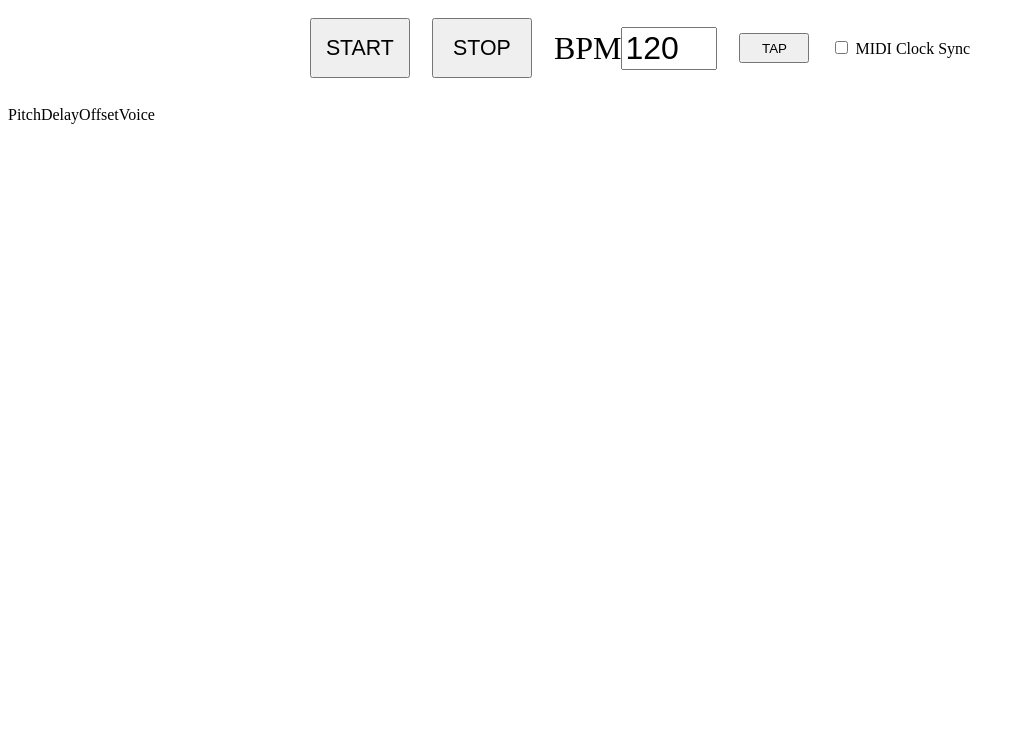
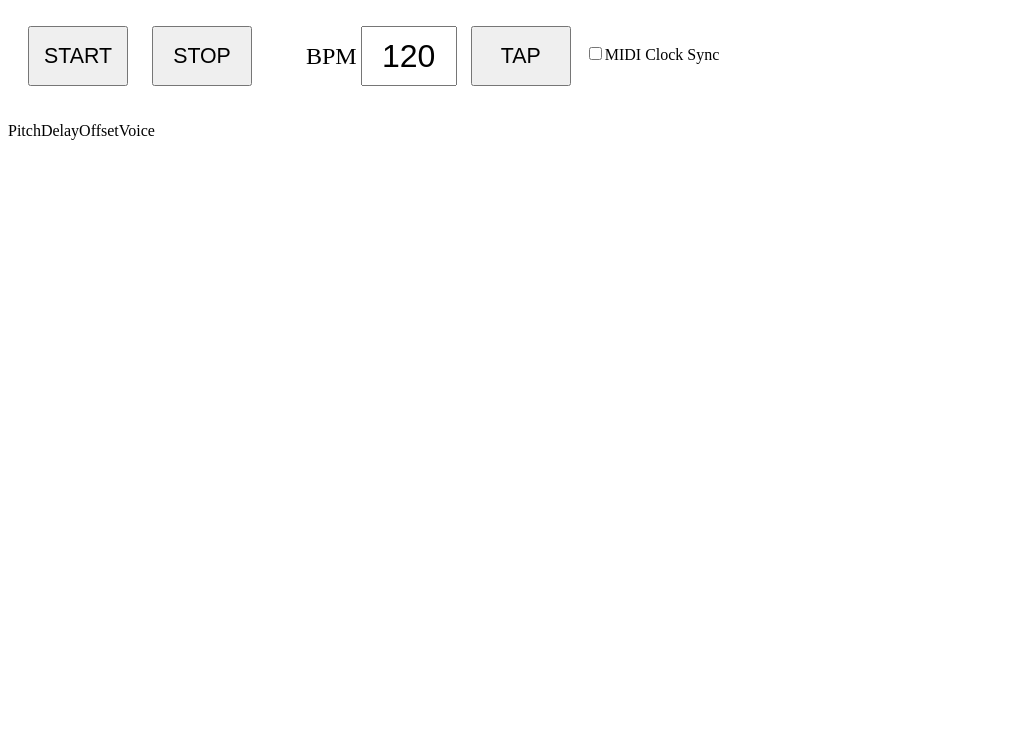
Before and after one commit to mizuhiki/TrendSampler, a plain HTML site: page client/index.html in a window 1280 px wide. Shown: the part 60-800 px from the top of the page, without its empty margins (0-1025 px from the left). Drawn offline with nearby package versions, Linux system fonts and the light colour scheme; no server answers.

Commit message:
Refactoring: Added css for index.html

```diff
--- /dev/null
+++ b/client/index.css
@@ -0,0 +1,15 @@
+.transportButton {
+    width: 100px;
+    height: 60px;
+    font-size: 16pt;
+    margin: 10px;
+    vertical-align: middle;
+}
+
+.bpmInput {
+    height: 60px;
+    width: 3em;
+    font-size: 24pt;
+    vertical-align: middle;
+    text-align: center;
+}
--- a/client/index.html
+++ b/client/index.html
@@ -4,10 +4,12 @@
     <link rel="stylesheet" href="https://ajax.googleapis.com/ajax/libs/jqueryui/1.11.4/themes/smoothness/jquery-ui.css">
     <script src="https://ajax.googleapis.com/ajax/libs/jqueryui/1.11.4/jquery-ui.min.js"></script>
     <script type="text/javascript" src="libs/jquery.knob.min.js"></script>
+
     <script type="text/javascript" src="SoundPlayer.js"></script>
     <script type="text/javascript" src="MIDIIO.js"></script>
     <script type="text/javascript" src="App.js"></script>
 
+    <link rel="stylesheet" href="index.css">
     <script type="text/javascript">
         var app = new App();
         window.onload = function() {
@@ -18,15 +20,15 @@
 <body>
 <h1>Trend Sampler</h1>
 
-<table align="center" cellpadding="10">
-<tr>
-    <td><button id="startButton" style="width: 100px; height: 60px; font-size: 16pt;">START</button></td>
-    <td><button id="stopButton" style="width: 100px; height: 60px; font-size: 16pt;">STOP</button></td>
-    <td valign="middle"><font size="6">BPM</font><input type="text" id="bpm" value="120" style="width: 3em; font-size: 24pt;"></td>
-    <td><button id="tapButton" style="width: 70px; height: 30px;">TAP</button></td>
-    <td><input type="checkbox" id="extsync" size="20"> MIDI Clock Sync</td>
-</tr>
-</table>
+<div style="height: 100px; vertical-align: middle; display: table-cell; border: solid 10px white;">
+    <button id="startButton" class="transportButton">START</button>
+    <button id="stopButton" class="transportButton">STOP</button>
+    <span style="margin: 20px;"></span>
+    <span style="vertical-align: middle; font-size: 18pt;">BPM</span>
+    <input type="text" id="bpm" class="bpmInput" value="120">
+    <button id="tapButton" class="transportButton">TAP</button>
+    <input type="checkbox" id="extsync"><label for="extsync">MIDI Clock Sync</label>
+</div>
 
 <p>
 
@@ -41,6 +43,5 @@
 </tr>
 </table>
 
-
 </body>
 </html>
```
